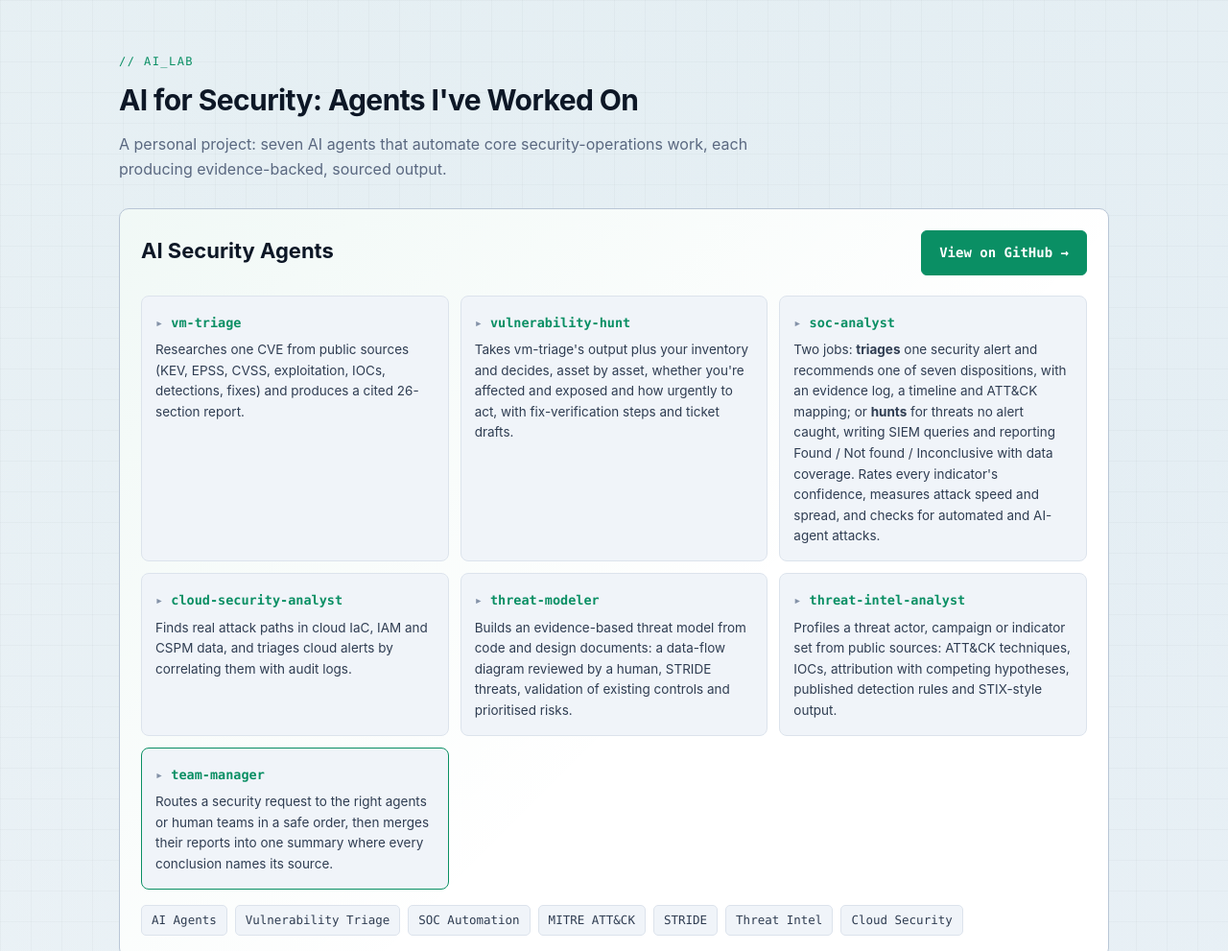
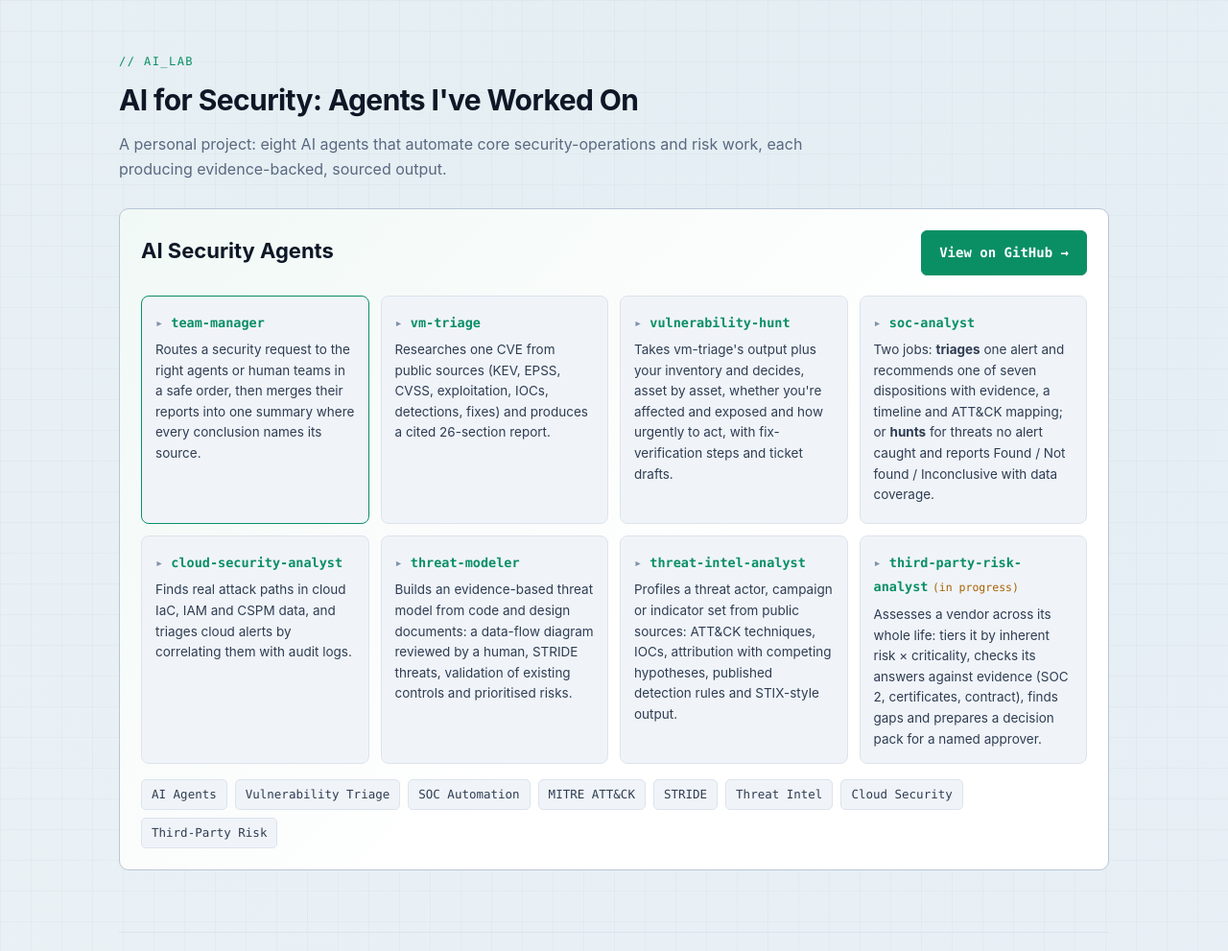
Before and after one commit to Milind2135/Milind2135.github.io, a plain HTML site: page index.html in a window 1280 px wide. Shown: the part 1600-2591 px from the top of the page at 96% size. Drawn offline with Linux system fonts and the light colour scheme.

Commit message:
AI agents: even 4x2 grid, add third-party-risk-analyst (in progress), shorter soc-analyst
Co-Authored-By: Claude Opus 5.5 <noreply@anthropic.com>
Claude-Session: https://claude.ai/code/session_016H2uWmViWMCzNQX1E3ZEd3

```diff
--- a/index.html
+++ b/index.html
@@ -135,12 +135,15 @@
   .ai-head h3{font-size:22px;margin:4px 0 8px}
   .ai-sub{color:var(--body);max-width:640px;font-size:15px}
   .ai-head .btn{white-space:nowrap}
-  .agents{display:grid;grid-template-columns:repeat(auto-fill,minmax(300px,1fr));gap:12px;margin-top:20px}
+  .agents{display:grid;grid-template-columns:repeat(4,1fr);grid-auto-rows:1fr;gap:12px;margin-top:20px}
+  @media (max-width:1020px){.agents{grid-template-columns:repeat(2,1fr)}}
+  @media (max-width:600px){.agents{grid-template-columns:1fr;grid-auto-rows:auto}}
   .agent{background:var(--panel2);border:1px solid var(--line);border-radius:8px;padding:14px}
   .agent b{font-family:var(--mono);font-size:13.5px;color:var(--accent)}
   .agent b::before{content:"▸ ";color:var(--dim)}
   .agent p{font-size:13.5px;color:var(--body);margin-top:6px}
   .lead-agent{border-color:var(--accent)}
+  .wip{font-family:var(--mono);font-size:11.5px;color:var(--warn);white-space:nowrap}
   .ai .tags{padding-top:16px}
 
   /* NIST CSF */
@@ -315,7 +318,7 @@
   <section id="ai-agents" class="reveal" aria-labelledby="h-ai">
     <div class="sec-label">// ai_lab</div>
     <h2 id="h-ai">AI for Security: Agents I've Worked On</h2>
-    <p class="sub">A personal project: seven AI agents that automate core security-operations work, each producing evidence-backed, sourced output.</p>
+    <p class="sub">A personal project: eight AI agents that automate core security-operations and risk work, each producing evidence-backed, sourced output.</p>
     <article class="card ai">
       <div class="ai-head">
         <div>
@@ -324,15 +327,16 @@
         <a class="btn primary" href="https://github.com/Milind2135/AI-Security-Agents/tree/main/.github/agents" target="_blank" rel="noopener noreferrer">View on GitHub →</a>
       </div>
       <div class="agents">
+        <div class="agent lead-agent"><b>team-manager</b><p>Routes a security request to the right agents or human teams in a safe order, then merges their reports into one summary where every conclusion names its source.</p></div>
         <div class="agent"><b>vm-triage</b><p>Researches one CVE from public sources (KEV, EPSS, CVSS, exploitation, IOCs, detections, fixes) and produces a cited 26-section report.</p></div>
         <div class="agent"><b>vulnerability-hunt</b><p>Takes vm-triage's output plus your inventory and decides, asset by asset, whether you're affected and exposed and how urgently to act, with fix-verification steps and ticket drafts.</p></div>
-        <div class="agent"><b>soc-analyst</b><p>Two jobs: <strong>triages</strong> one security alert and recommends one of seven dispositions, with an evidence log, a timeline and ATT&amp;CK mapping; or <strong>hunts</strong> for threats no alert caught, writing SIEM queries and reporting Found / Not found / Inconclusive with data coverage. Rates every indicator&#39;s confidence, measures attack speed and spread, and checks for automated and AI-agent attacks.</p></div>
+        <div class="agent"><b>soc-analyst</b><p>Two jobs: <strong>triages</strong> one alert and recommends one of seven dispositions with evidence, a timeline and ATT&amp;CK mapping; or <strong>hunts</strong> for threats no alert caught and reports Found / Not found / Inconclusive with data coverage.</p></div>
         <div class="agent"><b>cloud-security-analyst</b><p>Finds real attack paths in cloud IaC, IAM and CSPM data, and triages cloud alerts by correlating them with audit logs.</p></div>
         <div class="agent"><b>threat-modeler</b><p>Builds an evidence-based threat model from code and design documents: a data-flow diagram reviewed by a human, STRIDE threats, validation of existing controls and prioritised risks.</p></div>
         <div class="agent"><b>threat-intel-analyst</b><p>Profiles a threat actor, campaign or indicator set from public sources: ATT&amp;CK techniques, IOCs, attribution with competing hypotheses, published detection rules and STIX-style output.</p></div>
-        <div class="agent lead-agent"><b>team-manager</b><p>Routes a security request to the right agents or human teams in a safe order, then merges their reports into one summary where every conclusion names its source.</p></div>
+        <div class="agent"><b>third-party-risk-analyst</b> <span class="wip">(in progress)</span><p>Assesses a vendor across its whole life: tiers it by inherent risk × criticality, checks its answers against evidence (SOC 2, certificates, contract), finds gaps and prepares a decision pack for a named approver.</p></div>
       </div>
-      <div class="chips tags"><span class="chip">AI Agents</span><span class="chip">Vulnerability Triage</span><span class="chip">SOC Automation</span><span class="chip">MITRE ATT&amp;CK</span><span class="chip">STRIDE</span><span class="chip">Threat Intel</span><span class="chip">Cloud Security</span></div>
+      <div class="chips tags"><span class="chip">AI Agents</span><span class="chip">Vulnerability Triage</span><span class="chip">SOC Automation</span><span class="chip">MITRE ATT&amp;CK</span><span class="chip">STRIDE</span><span class="chip">Threat Intel</span><span class="chip">Cloud Security</span><span class="chip">Third-Party Risk</span></div>
     </article>
   </section>
 
@@ -641,7 +645,7 @@
     certs: '[✓] CISM   ISACA\n[✓] OSCP   OffSec\n[✓] CCSK   Cloud Security Alliance\n[✓] CEH    EC-Council (v5)\n[✓] AWS Cloud Security — Linux Academy\n[✓] CCNA   Cisco',
     skills: '<span class="c">## Skills & Tooling</span>\nleadership & mgmt : Team Leadership, Hiring & Mentoring, Stakeholder Mgmt,\n                    Executive Reporting, Vendor & Third-Party Risk,\n                    Tool Evaluation & Selection, Regulator & Auditor Liaison,\n                    Program & Project Mgmt, Incident Leadership, Change Mgmt,\n                    Global Collaboration\nrisk & governance : Technology Risk Mgmt, Cyber Governance, Third-Party Risk,\n                    ISO 27001, PCI-DSS, RBI / SEBI, CERT-In, Policies & Controls\nexposure & assess : Vulnerability Mgmt, Risk Prioritization, VAPT, AppSec,\n                    Bug Bounty / VDP, Threat Modeling, DevSecOps\ncloud & detection : Wiz, AWS, Azure, CSPM, Elastic SIEM, IBM QRadar,\n                    MS Defender, CrowdStrike\ntools & platforms : Tenable / Nessus, Rapid7, Qualys, Burp Suite, Kali Linux,\n                    HackerOne, Bugcrowd, Automox, KnowBe4, ServiceNow, Jira',
     frameworks: 'ISO 27001 · PCI-DSS · NIST CSF · RBI / SEBI · CERT-In',
-    'ai-agents': '<span class="c">## AI Security Agents</span>  (7 agents)\nvm-triage .............. one CVE → cited 26-section report (KEV, EPSS, CVSS, IOCs, fixes)\nvulnerability-hunt ..... asset-by-asset exposure & urgency, fix checks, ticket drafts\nsoc-analyst ............ alert triage + threat hunts: 7 dispositions, SIEM queries, ATT&CK\ncloud-security-analyst . attack paths in IaC / IAM / CSPM; cloud alert triage\nthreat-modeler ......... DFD + STRIDE threats, control validation, prioritised risks\nthreat-intel-analyst ... actor/campaign profiles, ATT&CK, IOCs, STIX-style output\nteam-manager ........... routes requests & merges reports, every conclusion sourced\n\n→ <a href="https://github.com/Milind2135/AI-Security-Agents/tree/main/.github/agents" target="_blank" rel="noopener noreferrer" style="color:#5CB8FF;text-decoration:underline">github.com/Milind2135/AI-Security-Agents</a>',
+    'ai-agents': '<span class="c">## AI Security Agents</span>  (8 agents)\nvm-triage .............. one CVE → cited 26-section report (KEV, EPSS, CVSS, IOCs, fixes)\nvulnerability-hunt ..... asset-by-asset exposure & urgency, fix checks, ticket drafts\nsoc-analyst ............ alert triage + threat hunts: 7 dispositions, SIEM queries, ATT&CK\ncloud-security-analyst . attack paths in IaC / IAM / CSPM; cloud alert triage\nthreat-modeler ......... DFD + STRIDE threats, control validation, prioritised risks\nthreat-intel-analyst ... actor/campaign profiles, ATT&CK, IOCs, STIX-style output\nthird-party-risk-analyst vendor tiering, evidence review, decision pack (in progress)\nteam-manager ........... routes requests & merges reports, every conclusion sourced\n\n→ <a href="https://github.com/Milind2135/AI-Security-Agents/tree/main/.github/agents" target="_blank" rel="noopener noreferrer" style="color:#5CB8FF;text-decoration:underline">github.com/Milind2135/AI-Security-Agents</a>',
     github: '<a href="https://github.com/Milind2135/AI-Security-Agents" target="_blank" rel="noopener noreferrer" style="color:#5CB8FF;text-decoration:underline">github.com/Milind2135/AI-Security-Agents</a>',
     contact: 'email    : milindvchavan@gmail.com\nlinkedin : linkedin.com/in/milindvchavan\ngithub   : github.com/Milind2135\nlocation : Mumbai, India\navailable: India (Mumbai preferred) or remote',
     sudo: '<span class="e">milind is not in the sudoers file. This incident will be reported.</span> 😉'
```
